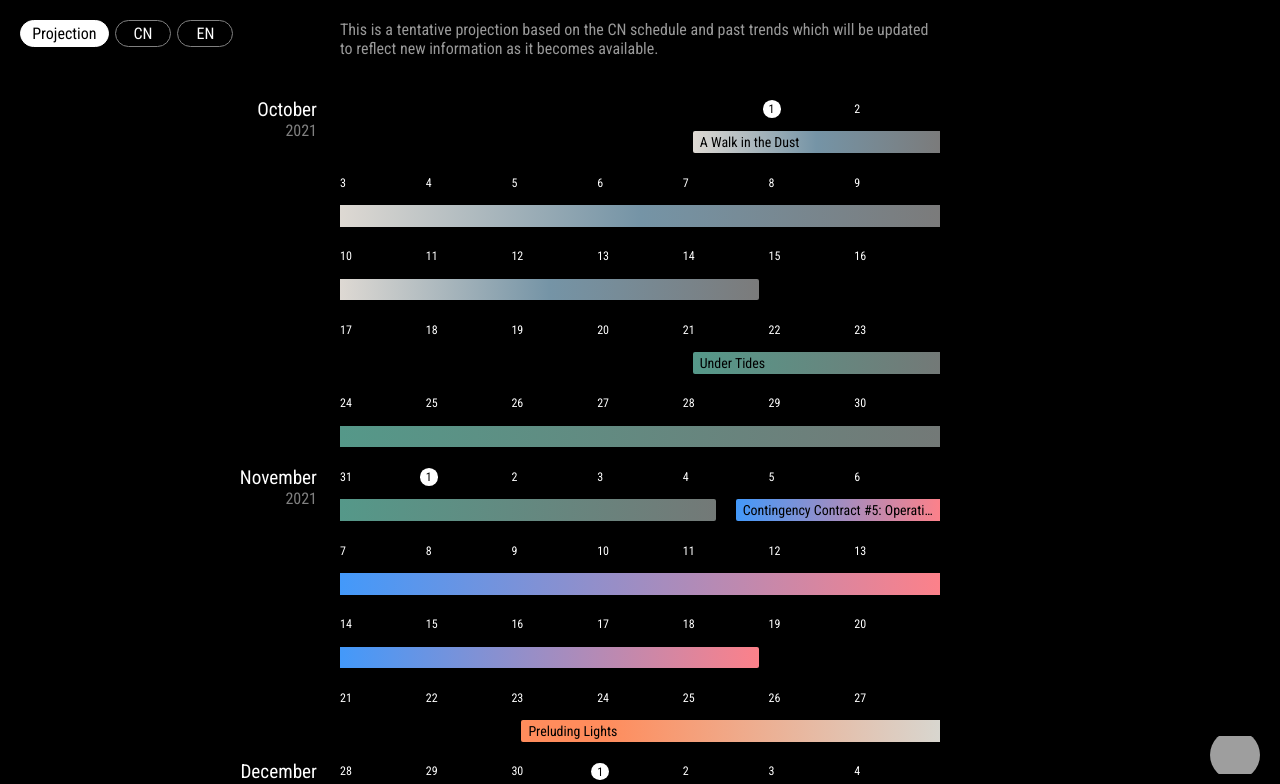
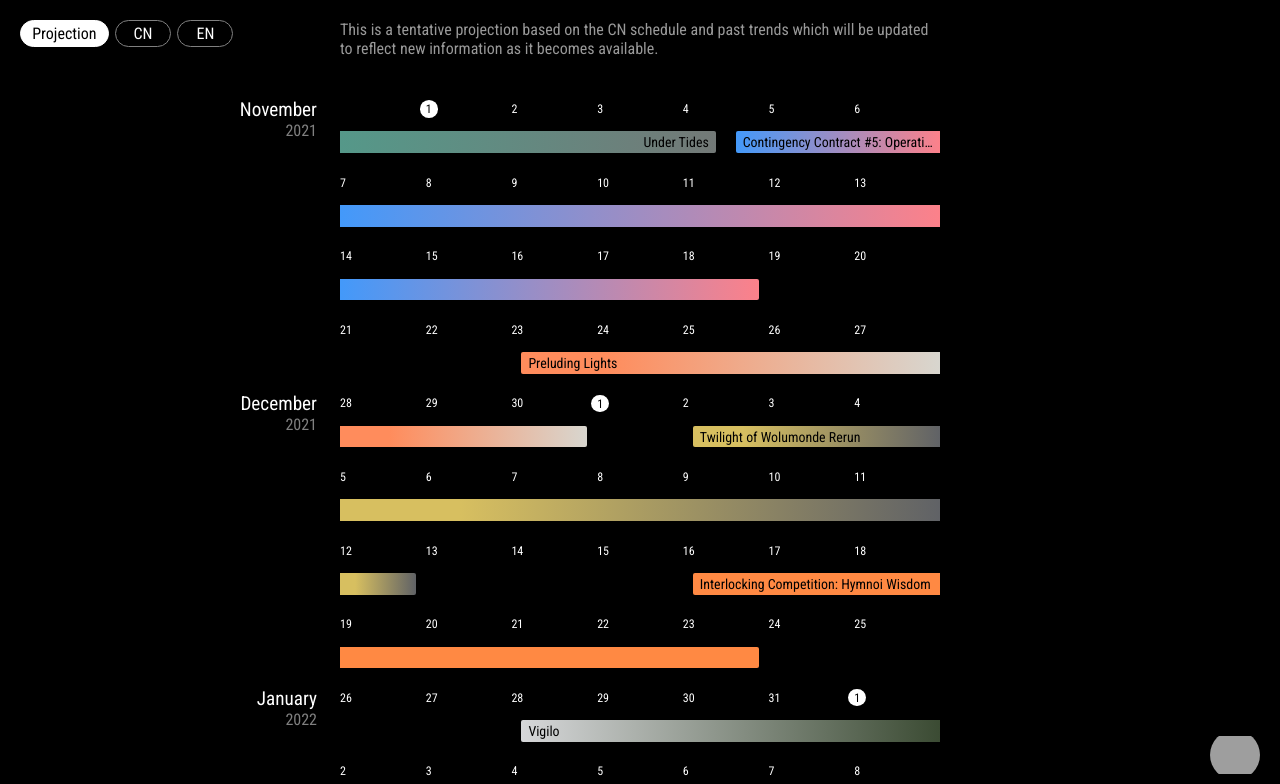
Before and after one commit to jaywyeee/arknights-calendar, a Svelte app: page / in a window 1280 px wide. Shown: the top 784 px of the page. Built offline with nearby package versions, Linux system fonts and the light colour scheme; grey boxes are pictures that could not be loaded; a web font is replaced by a local one.

Commit message:
Update future schedule

```diff
--- a/src/components/Event.svelte
+++ b/src/components/Event.svelte
@@ -4,12 +4,12 @@
 
 	export let div;
 
-	const { event, text, rerun, order, overlap, styles } = div;
+	const { event, name, rerun, order, overlap, styles } = div;
 
 
 	// Copy permalink on click.
 	const url = window.location.origin + window.location.pathname;
-	const name = `${eventNames[event]}${rerun ? " Rerun" : ""}`;
+	const text = `${eventNames[event]}${rerun ? " Rerun" : ""}`;
 
 	function getPermalink() {
 		const copyUrl = url + `?schedule=${$store.activePage}&event=${event}${rerun ? ".rerun" : ""}`;
@@ -22,7 +22,7 @@
 		for (const div of targets) {
 			if (div.textContent) {
 				div.textContent = "Copied!";
-				setTimeout(() => { div.textContent = name }, 2000);
+				setTimeout(() => { div.textContent = text }, 2000);
 			};
 		};
 	};
@@ -32,8 +32,8 @@
 	let element, title;
 
 	function addTitle() {
-		if (text) {
-			title = (element.scrollWidth > element.offsetWidth) ? name : undefined;
+		if (name) {
+			title = (element.scrollWidth > element.offsetWidth) ? text : undefined;
 		};
 	};
 
@@ -64,5 +64,5 @@
 	on:mouseenter={addTitle}
 	on:mouseenter={overlapHover}
 	on:mouseleave={overlapHover}>
-		{#if text} {name} {/if}
+		{#if name} {text} {/if}
 </div>
--- a/src/components/Schedule.svelte
+++ b/src/components/Schedule.svelte
@@ -150,7 +150,7 @@
 
 				eventDivs[y][m].push({
 					event: event.event,
-					text: index === 0 ? true : false,
+					name: index === 0 ? true : false,
 					rerun: event.rerun || false,
 					order: order || null,
 					overlap: overlap || null,
@@ -194,12 +194,21 @@
 	};
 
 
-	// Override for future schedule.
+	// Exclude first month of future schedule if mostly empty.
 	if (page.id === "pr") {
-		months.shift();
-		const keys = Object.keys(eventDivs[startDate[0]]);
-		eventDivs[startDate[0]][startDate[1]][0].styles.row = "1";
-		eventDivs[startDate[0]][keys[1]].unshift(eventDivs[startDate[0]][startDate[1]][0]);
+		const y = startDate[0];
+		const m = startDate[1];
+
+		const firstDiv = eventDivs[y][m][0];
+
+		if (firstDiv.styles.row >= 4) {
+			const lastDiv = eventDivs[y][m][eventDivs[y][m].length - 1];
+
+			months.shift();
+			lastDiv.styles.row = "1";
+			lastDiv.name = true;
+			eventDivs[y][Object.keys(eventDivs[y])[1]].unshift(lastDiv);
+		};
 	};
 </script>
 
--- a/src/data/eventSchedules.js
+++ b/src/data/eventSchedules.js
@@ -1,7 +1,6 @@
 export default {
 	pr: {
 		2021: [
-			{ start: [ 9, 30], duration: 14, event: "awitd" },
 			{ start: [10, 21], duration: 14, event: "ut" },
 			{ start: [11,  4], duration: 14, event: "cc5" },
 			{ start: [11, 23], duration:  7, event: "pl" },
--- a/src/styles/main.scss
+++ b/src/styles/main.scss
@@ -200,7 +200,7 @@ h1 {
 
 		&[title] { cursor: help }
 
-		&:not(.start)::after { content: "\00a0" }
+		&:empty::after { content: "\00a0" }
 
 		&.top, &.bottom {
 			transform: scaleY(0.6);
@@ -229,6 +229,7 @@ h1 {
 .end {
 	border-radius: 0 2px 2px 0;
 	margin-right: $overlay-margin;
+	text-align: right;
 }
 
 @each $id, $color in events.$list {
```
